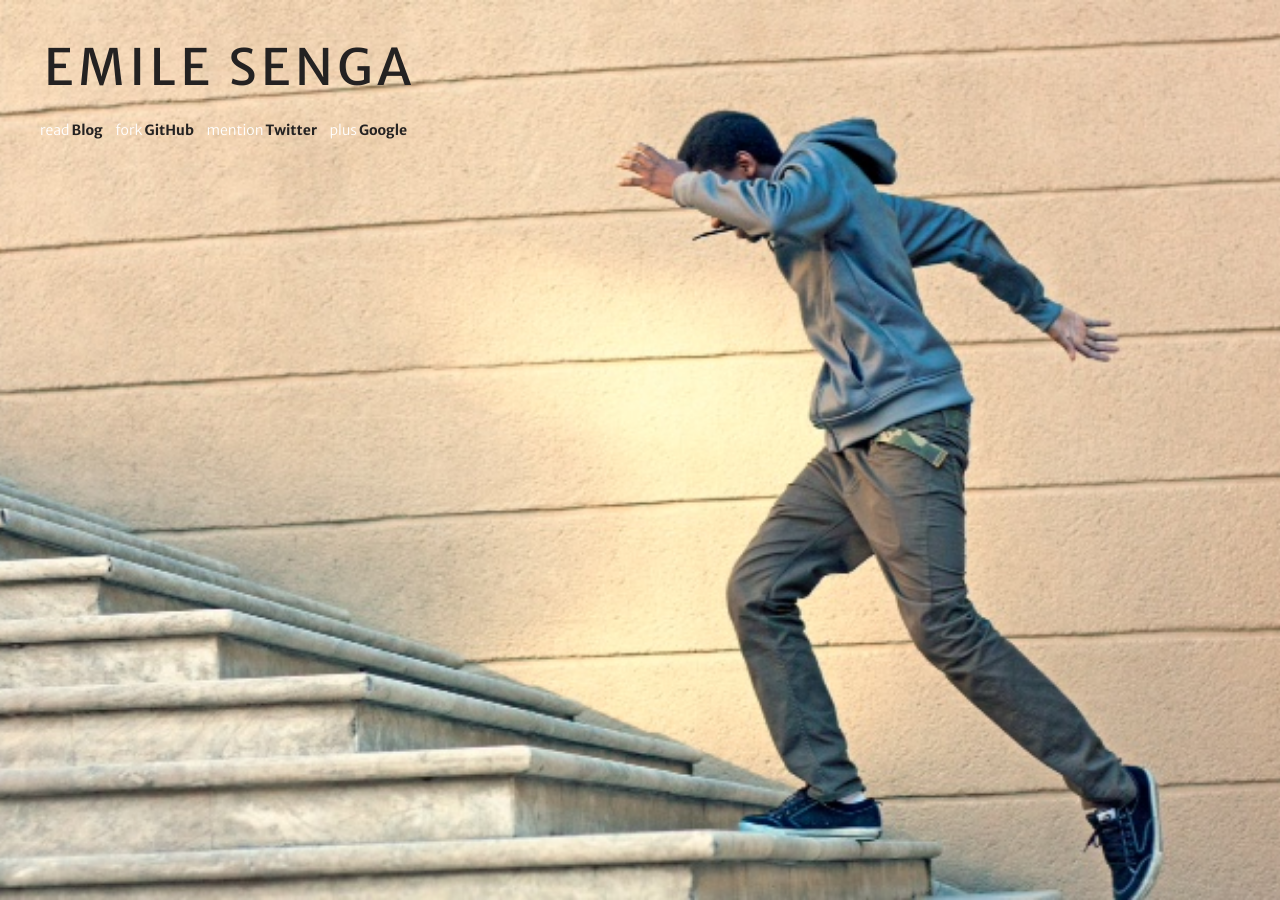
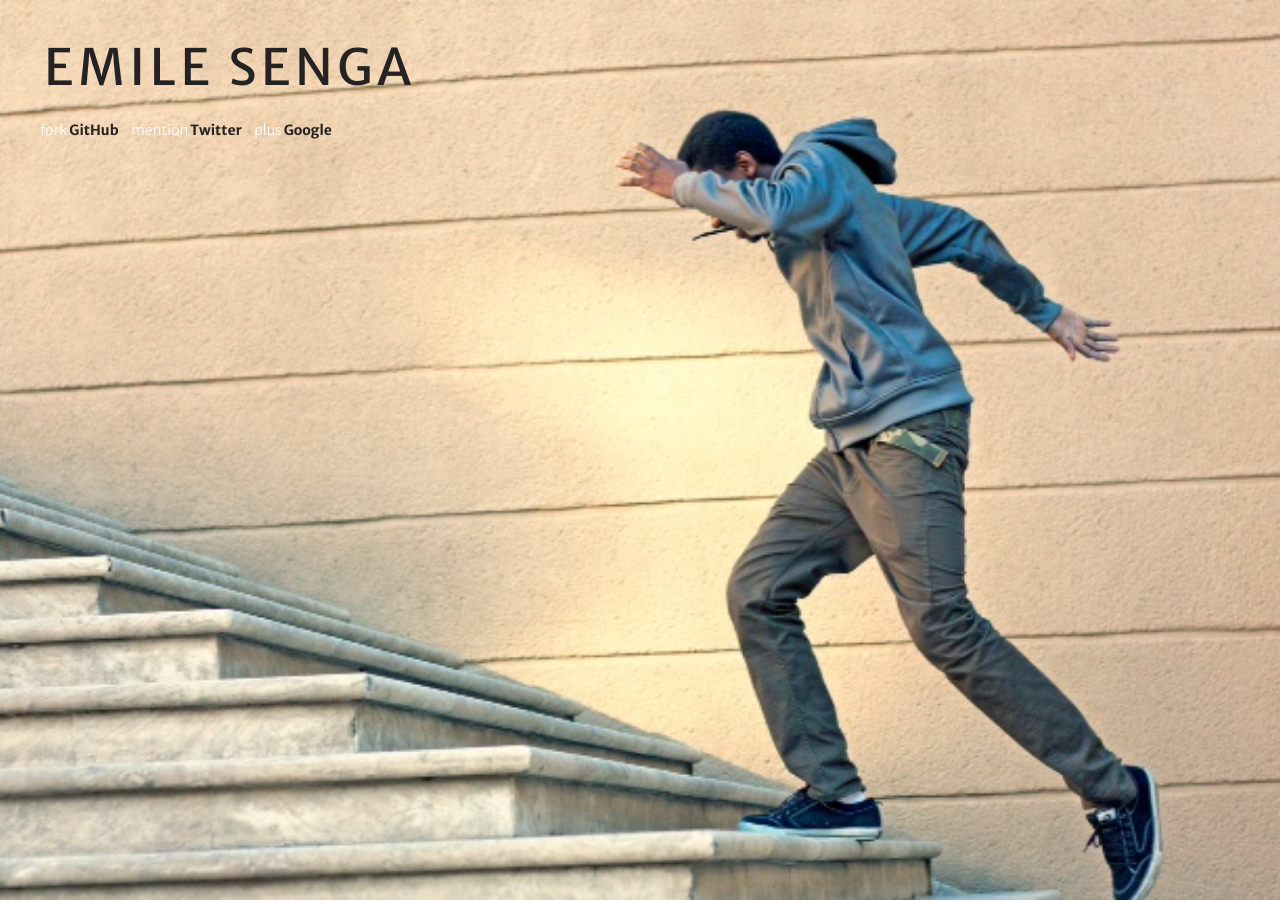
Before and after one commit to eksenga/emil-io.github.io, a Jekyll site: the page index.html, which Jekyll copies as it is, in a window 1280 px wide. Built offline with Jekyll 4.4.1, drawn with Linux system fonts in a browser that asks for light colours; nearby versions of some CDN libraries; Markdown is read by kramdown in place of the engine named in the settings.

Commit message:
remove blog link

```diff
--- a/index.html
+++ b/index.html
@@ -24,7 +24,7 @@
     <header>
       <h1>Emile Senga</h1>
       <ul class="list-inline">
-        <li><a href="/blog"><span>read</span>Blog</a></li>
+        <!--li><a href="/blog"><span>read</span>Blog</a></li-->
         <!--li><a href="https://speakerdeck.com/JakeWharton/"><span>view</span>Presentations</a></li-->
         <li><a href="https://github.com/emil-io"><span>fork</span>GitHub</a></li>
         <li><a href="https://twitter.com/emillion_s"><span>mention</span>Twitter</a></li>
```
